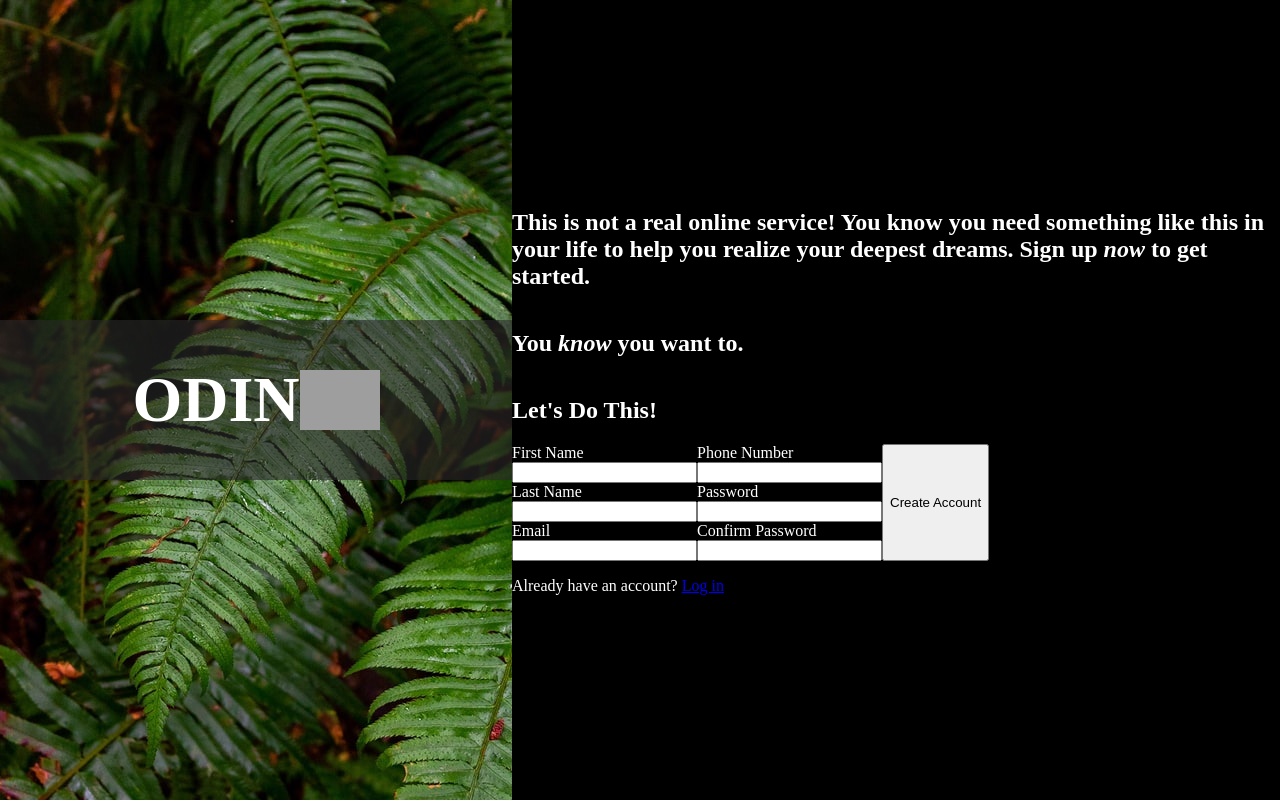
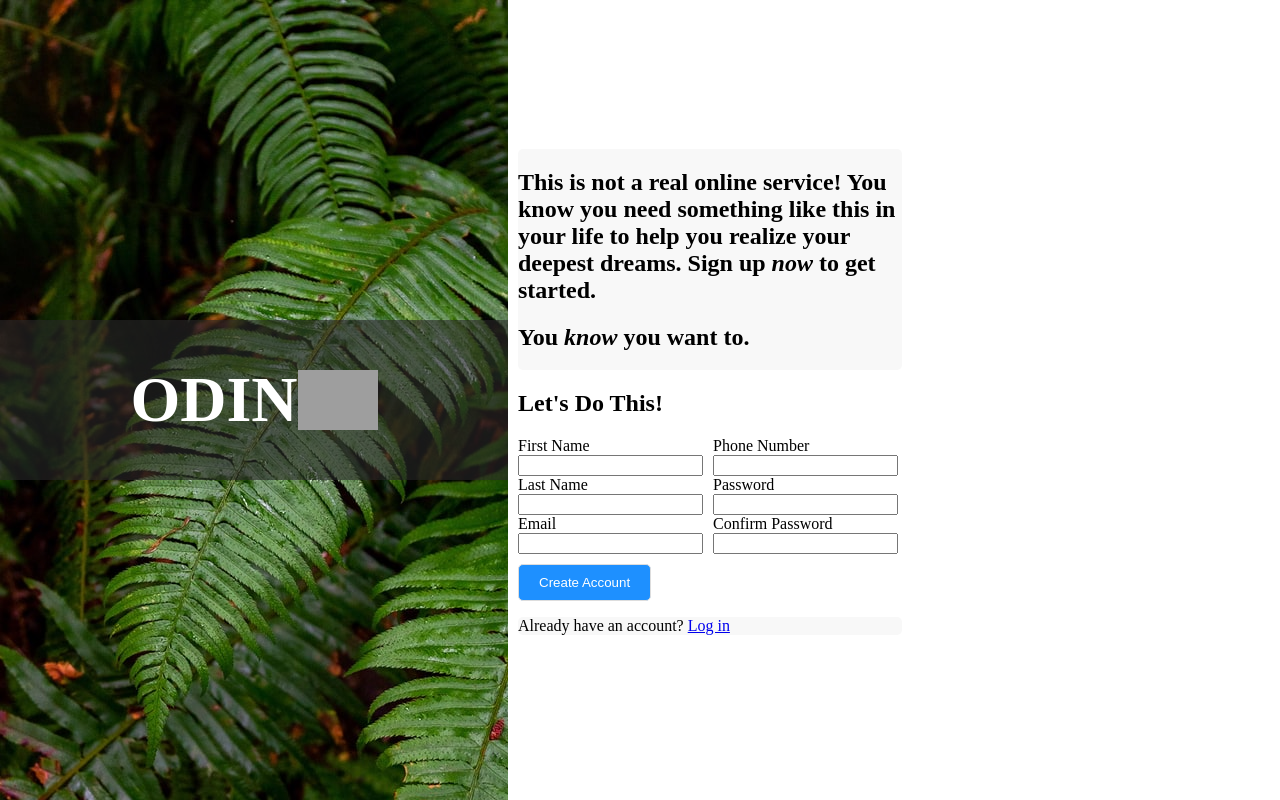
Before and after one commit to BrooksSuz/htmlProject, a plain HTML site: page index.html in a window 1280 px wide. Drawn offline with Linux system fonts and the light colour scheme; grey boxes are pictures that could not be loaded.

Commit message:
Finalize layout

```diff
--- a/index.html
+++ b/index.html
@@ -14,6 +14,8 @@
   </div>
 
   <div class="content-container">
+
+    <div>
       <h2>
         This is not a real online service! You know you need something like this in your life to help you realize your deepest dreams. Sign up <em>now</em> to get started.
       </h2>
@@ -21,10 +23,15 @@
       <h2>
         You <em>know</em> you want to.
       </h2>
+    </div>
 
-    <h2>Let's Do This!</h2>
+    <h2>
+      Let's Do This!
+    </h2>
 
     <form action="#" method="get">
+
+      <div class="form-container">
 
         <div>
           <label for="fname">First Name</label>
@@ -44,7 +51,9 @@
           <input type="password" id="cpassword" name="cpassword">
         </div>
 
-      <button id="btn" type="submit">Create Account</button>
+      </div>
+
+      <button type="submit">Create Account</button>
 
     </form>
 
--- a/main.css
+++ b/main.css
@@ -11,8 +11,6 @@ body {
   display: flex;
   justify-content: space-around;
   align-items: center;
-  background-color: black;
-  color: white;
 }
 
 .odin-container {
@@ -31,6 +29,7 @@ header {
   justify-content: center;
   align-items: center;
   font-size: xx-large;
+  color: white;
 }
 
 img {
@@ -39,6 +38,7 @@ img {
 }
 
 .content-container {
+  margin-left: 10px;
   display: flex;
   flex-direction: column;
   justify-content: center;
@@ -46,11 +46,39 @@ img {
   height: 100vh;
 }
 
-form {
-  display: flex;
+.content-container>div {
+  border-radius: 5px;
+  margin-right: 10px;
+  background-color: hsla(0, 0%, 16%, 0.03);
+  max-width: 30vw;
 }
 
 form>div {
+  border-radius: 5px;
+  display: flex;
+  gap: 10px;
+}
+
+form>div>div {
   display: flex;
   flex-direction: column;
 }
+
+button {
+  margin-top: 10px;
+  padding: 10px 20px;
+  background-color: dodgerblue;
+  border: 1px solid #ddd;
+  color: white;
+  border-radius: 5px;
+}
+
+button:hover {
+  background-color: royalblue;
+}
+
+p {
+  border-radius: 5px;
+  background-color: hsla(0, 0%, 16%, 0.03);
+  max-width: 30vw;
+}
```
Lines whose indentation alone changed are shown as unchanged.
